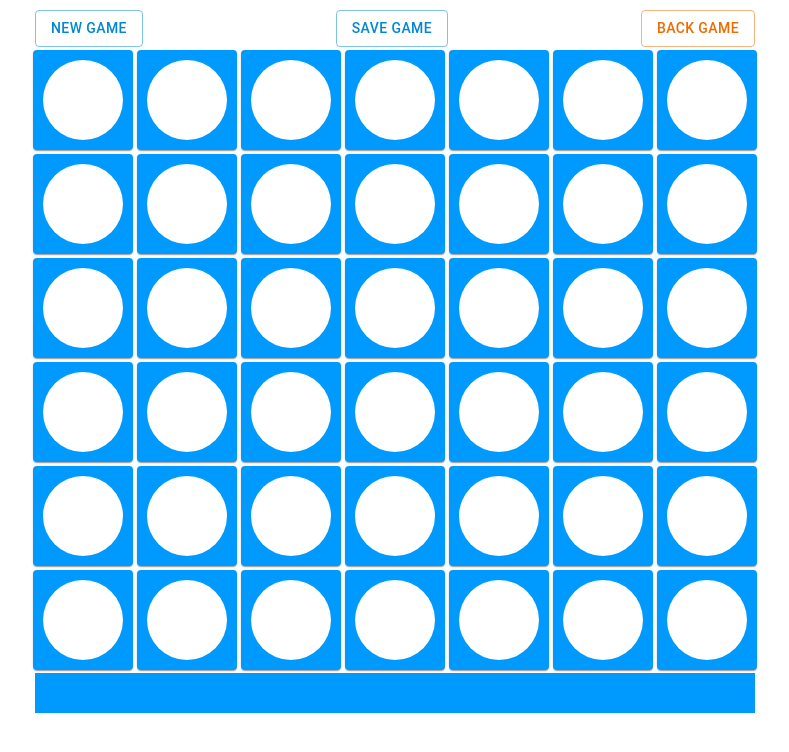
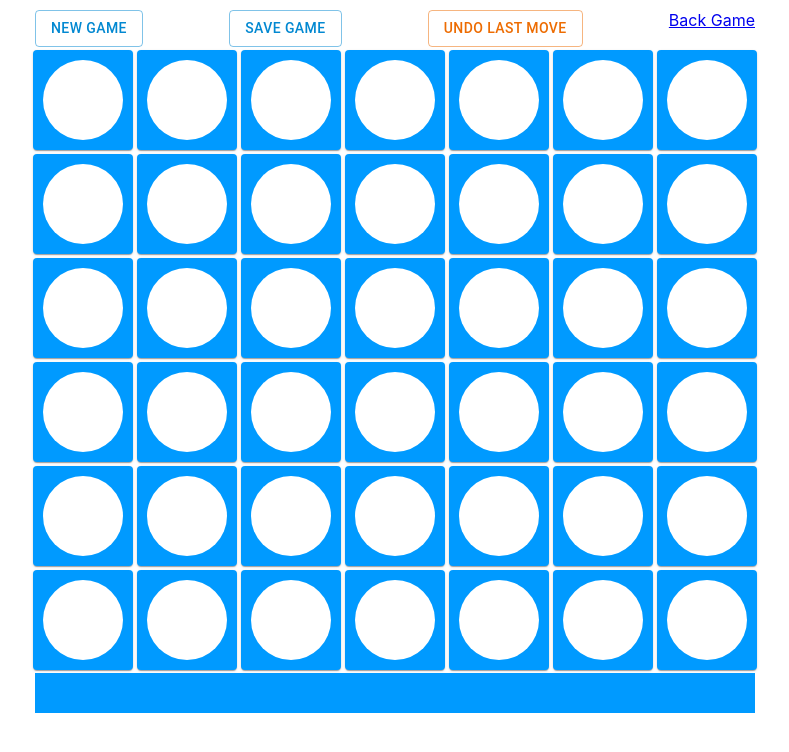
Before and after one commit to pawgog/connect4-game-full, a React (Create React App) app: page /board in a window 1280 px wide. Shown: the top 752 px of the page, without its empty margins (245-1034 px from the left). Built offline with nearby package versions, Linux system fonts and the light colour scheme.

Commit message:
Add static text and board back.

```diff
--- a/src/pages/Board.tsx
+++ b/src/pages/Board.tsx
@@ -1,5 +1,6 @@
 import { useState } from 'react';
 import { Button } from '@mui/material';
+import { Link } from 'react-router-dom';
 import Row from '../components/Row';
 import usePreviousState from '../hooks/usePreviousState';
 import useGetFromLocalStorage from '../hooks/useGetFromLocalStorage';
@@ -52,7 +53,7 @@ const Board = () => {
     localStorage.setItem('gameObject', JSON.stringify(gameDetails));
   };
 
-  const backGame = () => {
+  const undoMove = () => {
     setGameDetails(previousValue);
   };
 
@@ -65,9 +66,10 @@ const Board = () => {
         <Button variant="outlined" color="info" onClick={saveGame}>
           {staticText.saveGame}
         </Button>
-        <Button variant="outlined" color="warning" onClick={backGame}>
-          {staticText.backGame}
+        <Button variant="outlined" color="warning" onClick={undoMove}>
+          {staticText.undoMove}
         </Button>
+        <Link to="/">{staticText.backGame}</Link>
       </S.ButtonBoardStyle>
       <table>
         <tbody>
--- a/src/pages/Settings.tsx
+++ b/src/pages/Settings.tsx
@@ -1,10 +1,11 @@
 import { Link } from 'react-router-dom';
+import { staticText } from '../utils/staticText';
 
 const Settings = () => {
   return (
     <>
       <h1>Settings</h1>
-      <Link to="/board">Start Game</Link>
+      <Link to="/board">{staticText.newGame}</Link>
     </>
   );
 };
--- a/src/utils/staticText.ts
+++ b/src/utils/staticText.ts
@@ -2,6 +2,7 @@ export const staticText = {
   newGame: 'New Game',
   saveGame: 'Save Game',
   backGame: 'Back Game',
+  undoMove: 'Undo Last Move',
   draw: 'Draw Game!',
   gameOver: 'Game over! Start a new game.',
   player1: 'Player 1 wins!',
```
